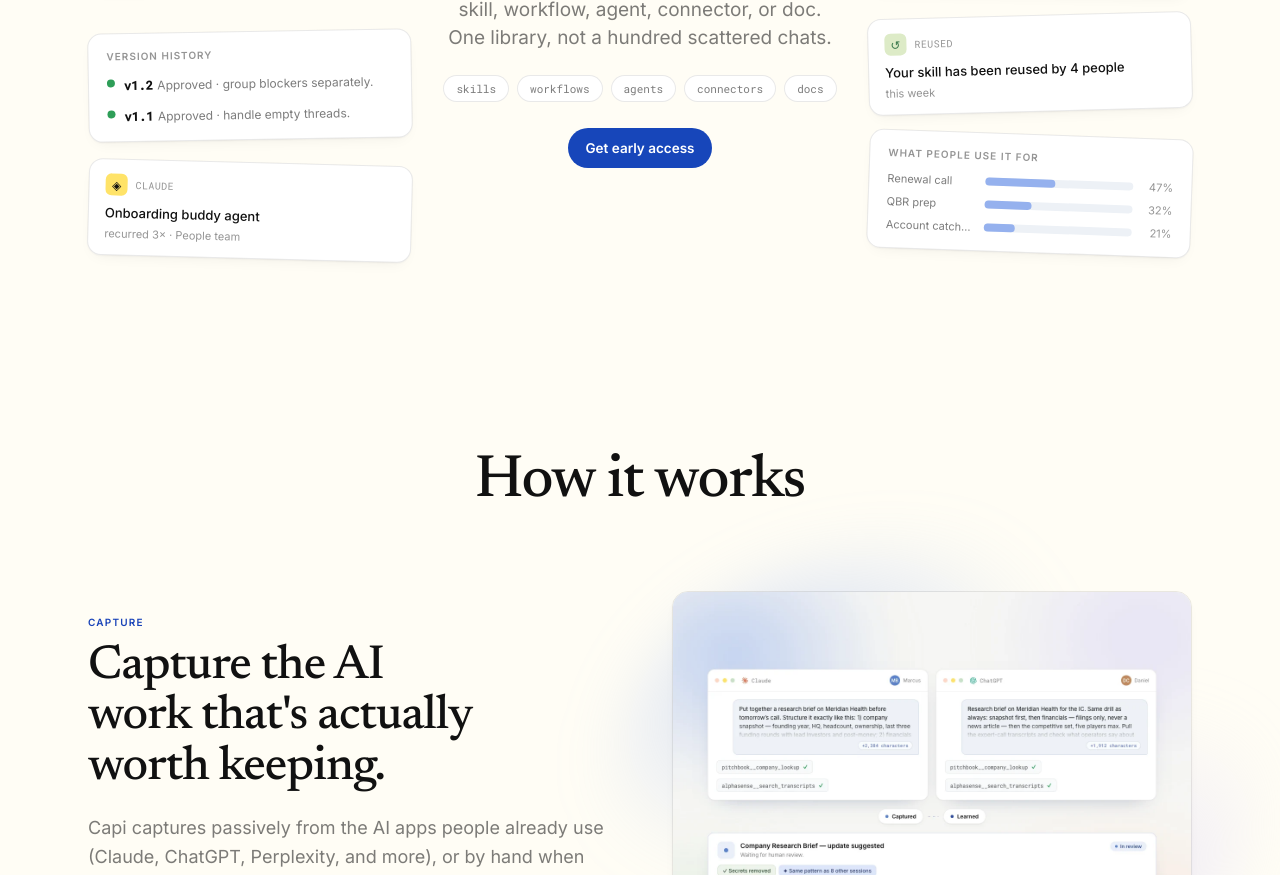
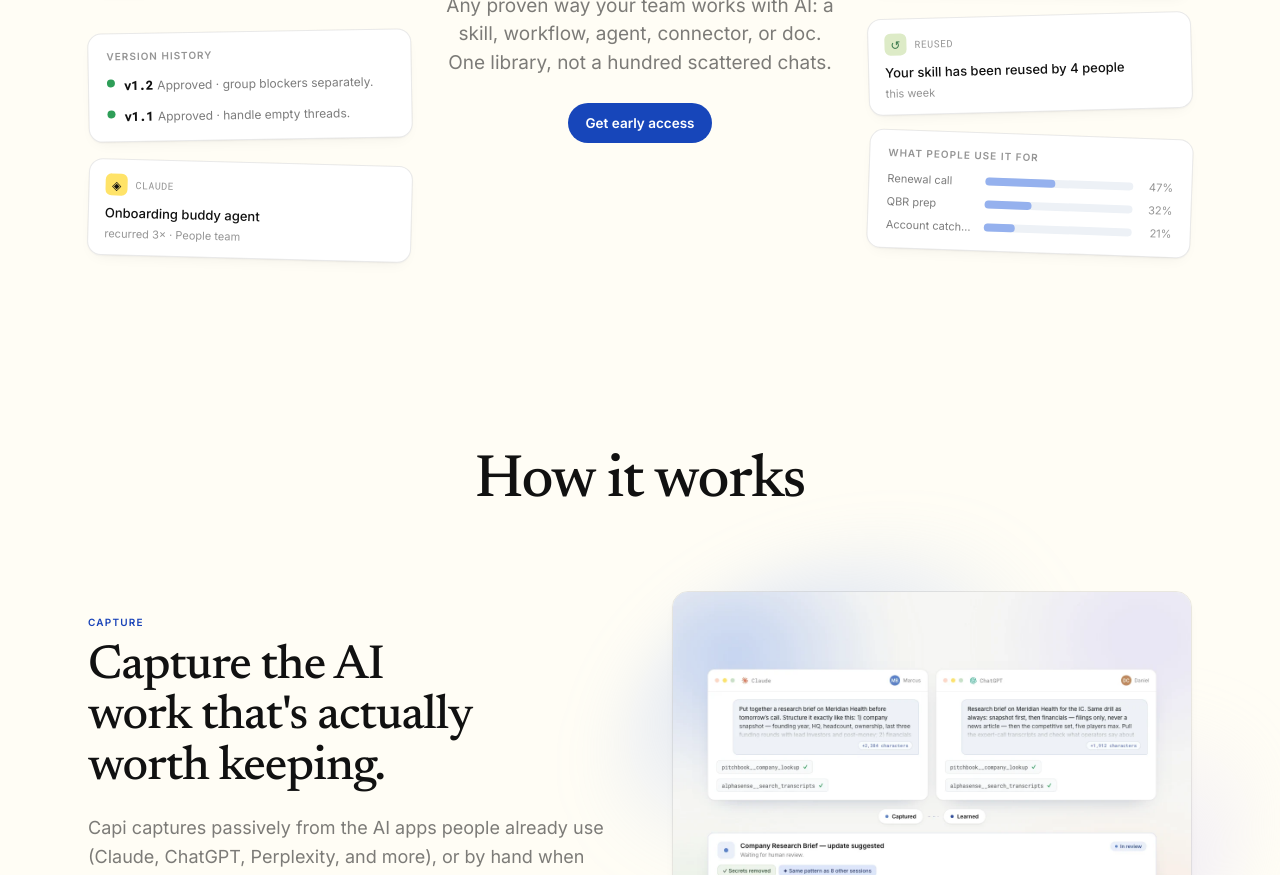
Before and after one commit to tisu19021997/capihq-landing, a plain HTML site: page index.html in a window 1280 px wide. Shown: the part 1827-2702 px from the top of the page. Drawn offline with Linux system fonts and the light colour scheme; no server answers; animation ran at ten frames a second.

Commit message:
fix(landing): drop duplicate kind chips above the mosaic CTA
The same five kind chips already appear in the capability-library section
below, where they sit next to the copy that explains them. Repeating them
directly above the CTA added nothing and pushed the button further down.

Co-Authored-By: Claude Opus 4.8 <noreply@anthropic.com>

```diff
--- a/index.html
+++ b/index.html
@@ -495,13 +495,6 @@
         <img src="assets/capi-mark-blue.png" alt="Capi" style="height: 44px; width: auto; display: block; margin-bottom: 22px;">
         <h2 style="font-family: var(--font-serif); font-weight: 500; font-size: clamp(32px, 4.6vw, 54px); line-height: 1.04; letter-spacing: -0.02em; margin: 0px 0px 18px; color: var(--color-text-primary); text-wrap: balance;">Whole-company AI capability.</h2>
         <p style="font-size: clamp(16px, 1.9vw, 19px); line-height: 1.5; color: var(--color-text-secondary); text-wrap: pretty;">Any proven way your team works with AI: a skill, workflow, agent, connector, or doc. One library, not a hundred scattered chats.</p>
-        <div style="display: flex; flex-wrap: wrap; gap: 8px; justify-content: center; margin-top: 22px;">
-          <span style="font-family: var(--font-mono); font-size: 11px; color: var(--color-text-secondary); padding: 5px 12px; border: 1px solid var(--color-border-default); border-radius: var(--radius-pill); background: var(--color-bg-surface);">skills</span>
-          <span style="font-family: var(--font-mono); font-size: 11px; color: var(--color-text-secondary); padding: 5px 12px; border: 1px solid var(--color-border-default); border-radius: var(--radius-pill); background: var(--color-bg-surface);">workflows</span>
-          <span style="font-family: var(--font-mono); font-size: 11px; color: var(--color-text-secondary); padding: 5px 12px; border: 1px solid var(--color-border-default); border-radius: var(--radius-pill); background: var(--color-bg-surface);">agents</span>
-          <span style="font-family: var(--font-mono); font-size: 11px; color: var(--color-text-secondary); padding: 5px 12px; border: 1px solid var(--color-border-default); border-radius: var(--radius-pill); background: var(--color-bg-surface);">connectors</span>
-          <span style="font-family: var(--font-mono); font-size: 11px; color: var(--color-text-secondary); padding: 5px 12px; border: 1px solid var(--color-border-default); border-radius: var(--radius-pill); background: var(--color-bg-surface);">docs</span>
-        </div>
         <div style="margin-top: 26px;">
           <span class="lb-cta" style="display: contents;"><div class="sc-host-x" style="display: contents;"><button style="display: inline-flex; align-items: center; gap: 7px; padding: 12px 18px; font: 600 13.5px Inter, sans-serif; border-radius: var(--radius-md); cursor: pointer; opacity: 1; transition: background 150ms, border-color 150ms; background: var(--color-brand-primary); color: var(--color-text-inverse); border: 0px;" data-lb-mailto="early">Get early access</button></div></span>
         </div>
```
